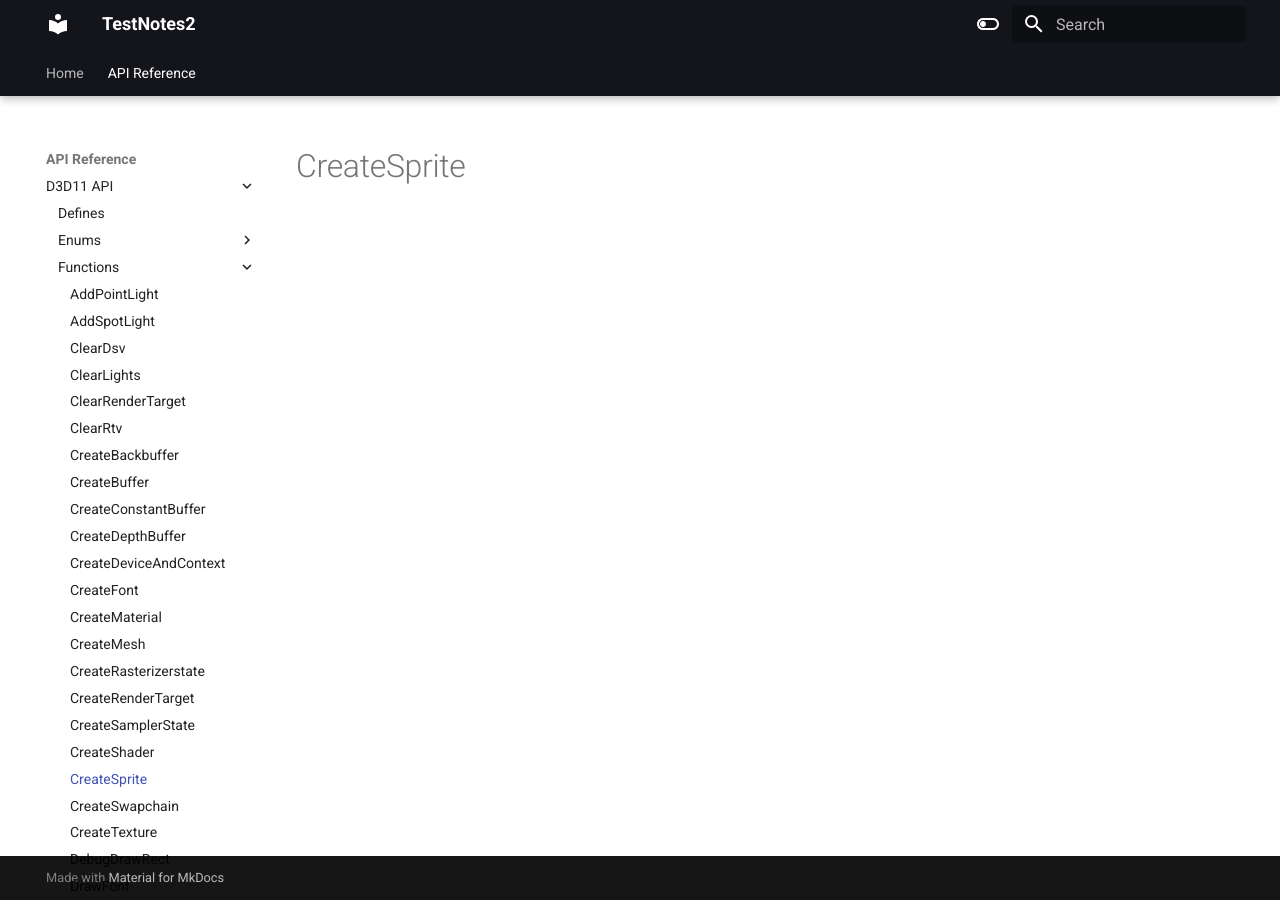
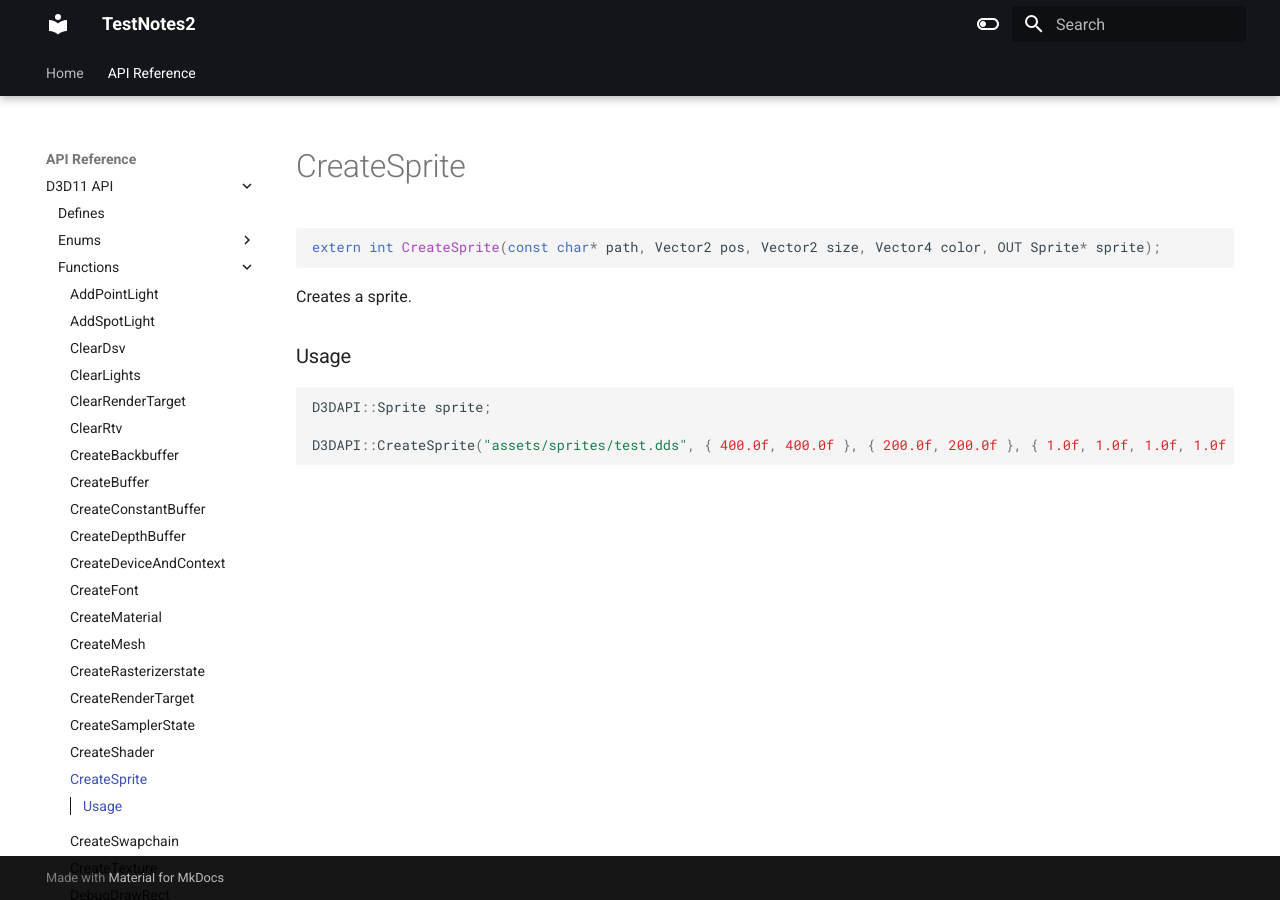
Before and after one commit to erichederstedt/TempEngineDocs, an MkDocs documentation site: the page built from docs/API Reference/D3D11 API/Functions/CreateSprite.md, in a window 1280 px wide. Built offline with MkDocs 1.6.1 and Material for MkDocs 9.7.7, drawn with Linux system fonts in a browser that asks for light colours.

Commit message:
PUSH NOTE : CreateSprite.md

````diff
--- a/docs/API Reference/D3D11 API/Functions/CreateSprite.md
+++ b/docs/API Reference/D3D11 API/Functions/CreateSprite.md
@@ -1 +1,15 @@
 # CreateSprite
+
+```c++
+extern int CreateSprite(const char* path, Vector2 pos, Vector2 size, Vector4 color, OUT Sprite* sprite);
+```
+
+Creates a sprite.
+
+
+### Usage
+```c++
+D3DAPI::Sprite sprite;
+
+D3DAPI::CreateSprite("assets/sprites/test.dds", { 400.0f, 400.0f }, { 200.0f, 200.0f }, { 1.0f, 1.0f, 1.0f, 1.0f }, &sprite);
+```
````
